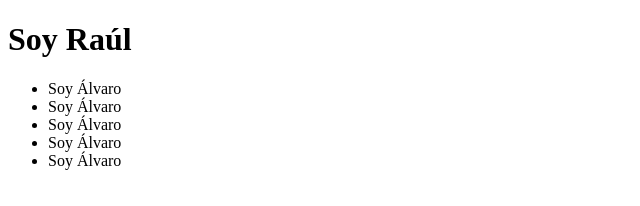
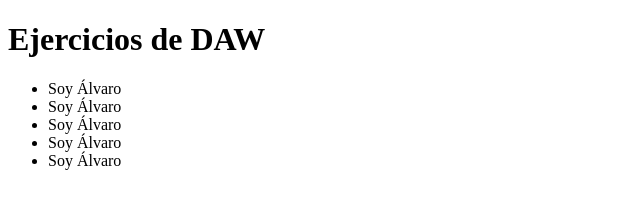
Before and after one commit to TH0RlN/web_daw6, a plain HTML site: page index.html in a window 1280 px wide. Shown: the whole page, without its empty margins (0-640 px from the left). Drawn offline with Linux system fonts and the light colour scheme.

Commit message:
Cambios Álvaro

```diff
--- a/index.html
+++ b/index.html
@@ -9,7 +9,7 @@
 </head>
 
 <body>
-    <h1>Soy Raúl</h1>
+    <h1>Ejercicios de DAW</h1>
     <ul>
         <li>Soy Álvaro</li>
         <li>Soy Álvaro</li>
```
